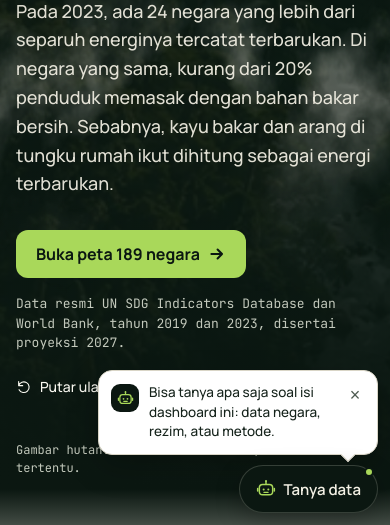
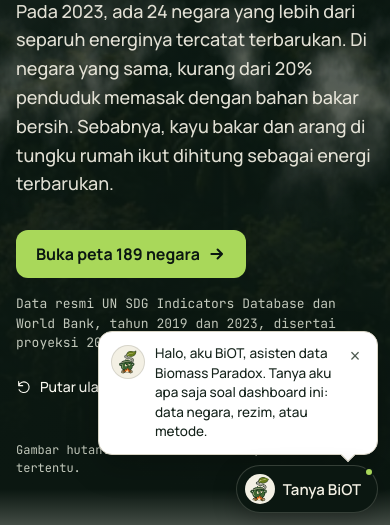
Before and after one commit to Febrianggi/biomass-paradox, a plain HTML site: page index.html in a window 390 px wide. Shown: the part 319-844 px from the top of the page. Drawn offline with Linux system fonts and the light colour scheme.

Commit message:
Introduce BiOT assistant and fixed hero on phone

```diff
--- a/dashboard/bot.js
+++ b/dashboard/bot.js
@@ -14,12 +14,12 @@ const WORKER_URL = "https://biomass-paradox-bot.febrianggicaesarimmanuel.workers
 
 const UI = {
   id: {
-    launch: "Tanya data", title: "Tanya data Biomass Paradox", close: "Tutup",
-    nudge: "Bisa tanya apa saja soal isi dashboard ini: data negara, rezim, atau metode.",
+    launch: "Tanya BiOT", title: "BiOT, asisten data Biomass Paradox", close: "Tutup",
+    nudge: "Halo, aku BiOT, asisten data Biomass Paradox. Tanya aku apa saja soal dashboard ini: data negara, rezim, atau metode.",
     nudgeClose: "Tutup notifikasi",
     intro: "Tanyakan apa saja soal 189 negara, perbandingan, rezim, atau metode pada dashboard ini.",
     label: "Pertanyaan Anda", placeholder: "Contoh: Indo gimana? atau bandingkan MY dan VN", send: "Kirim",
-    you: "Anda", bot: "Data", loading: "Memuat data...", thinking: "Menyusun jawaban...",
+    you: "Anda", bot: "BiOT", loading: "Memuat data...", thinking: "Menyusun jawaban...",
     error: "Data gagal dimuat. Muat ulang halaman, lalu coba lagi.",
     suggestions: ["Indo gimana?", "Bandingkan Malay dan Vietnam", "Negara ASEAN", "Memasak bersih terendah", "Kenapa pakai K-Means bukan GMM?"],
     footLocal: "Mode lokal: Tidak ada AI yang terlibat.",
@@ -55,12 +55,12 @@ const UI = {
     outliers: (list, n, nm) => `Enam pencilan multivariat Mahalanobis (D2 > 22,46, tetap dipertahankan karena mewakili kondisi nyata): ` + list.map((o) => `${nm(o)} (${o.iso3}, D2 ${n(o.mahalanobis_d2, 1)})`).join("; ") + "."
   },
   en: {
-    launch: "Ask the data", title: "Ask the Biomass Paradox data", close: "Close",
-    nudge: "You can ask anything about this dashboard: country data, regimes, or methods.",
+    launch: "Ask BiOT", title: "BiOT, the Biomass Paradox data assistant", close: "Close",
+    nudge: "Hi, I'm BiOT, the Biomass Paradox data assistant. Ask me anything about this dashboard: country data, regimes, or methods.",
     nudgeClose: "Dismiss notification",
     intro: "Ask anything about the 189 countries, comparisons, regimes, or dashboard methods.",
     label: "Your question", placeholder: "Example: How is Indo doing? or Compare MY and VN", send: "Send",
-    you: "You", bot: "Data", loading: "Loading the data...", thinking: "Writing answer...",
+    you: "You", bot: "BiOT", loading: "Loading the data...", thinking: "Writing answer...",
     error: "The data failed to load. Reload the page and try again.",
     suggestions: ["How is Indonesia doing?", "Compare Malaysia and Viet Nam", "ASEAN countries", "Lowest clean cooking", "Why K-Means instead of GMM?"],
     footLocal: "Local mode: No AI involved.",
@@ -157,7 +157,7 @@ const css = `
   transition: background-color 300ms cubic-bezier(0.22, 1, 0.36, 1);
 }
 .bp-bot-launch:hover { background: #1A2D23; }
-.bp-bot-launch svg { width: 20px; height: 20px; color: #A9D85A; flex: 0 0 auto; }
+.bp-bot-launch .bp-biot { width: 30px; height: 30px; margin-left: -8px; border-radius: 999px; background: #F3F0E4; }
 .bp-bot-launch[aria-expanded="true"] { display: none; }
 .bp-bot-dot {
   position: absolute; top: 1px; right: 3px; width: 10px; height: 10px; border-radius: 999px;
@@ -193,13 +193,13 @@ const css = `
   outline: 3px solid light-dark(#3F6212, #A9D85A); outline-offset: 2px; border-radius: 8px;
 }
 .bp-nudge-badge, .bp-head-badge {
-  flex: 0 0 auto; width: 28px; height: 28px; border-radius: 9px;
+  flex: 0 0 auto; width: 34px; height: 34px; border-radius: 999px;
   display: inline-flex; align-items: center; justify-content: center;
-  background: light-dark(#0B1711, #1C3126); color: #A9D85A;
+  background: #F3F0E4;
   border: 1px solid light-dark(rgba(11, 23, 17, 0.12), rgba(169, 216, 90, 0.25));
 }
 .bp-nudge-badge { margin-top: 1px; }
-.bp-nudge-badge svg, .bp-head-badge svg { width: 17px; height: 17px; }
+.bp-biot { display: block; width: 28px; height: 28px; flex: 0 0 auto; padding: 2px; box-sizing: border-box; }
 .bp-nudge-x {
   flex: 0 0 auto; min-width: 32px; min-height: 32px; margin: -2px -2px 0 0;
   border: 0; border-radius: 8px; background: transparent;
@@ -269,7 +269,7 @@ const lang = () => (document.documentElement.lang === "en" ? "en" : "id");
 const t = () => UI[lang()];
 const apiEndpoint = () => (typeof window.__BP_BOT_API__ === "string" ? window.__BP_BOT_API__ : WORKER_URL).trim();
 
-const BOT_ICON = '<svg viewBox="0 0 24 24" aria-hidden="true"><path d="M12 3v3" fill="none" stroke="currentColor" stroke-width="1.8" stroke-linecap="round"/><circle cx="12" cy="2.5" r="1.2" fill="currentColor"/><rect x="4" y="6.5" width="16" height="12.5" rx="4" fill="none" stroke="currentColor" stroke-width="1.8"/><path d="M2 11.5v3M22 11.5v3" fill="none" stroke="currentColor" stroke-width="1.8" stroke-linecap="round"/><circle cx="9.2" cy="12.5" r="1.25" fill="currentColor"/><circle cx="14.8" cy="12.5" r="1.25" fill="currentColor"/><path d="M9.5 16h5" fill="none" stroke="currentColor" stroke-width="1.6" stroke-linecap="round"/></svg>';
+const BOT_ICON = `<img class="bp-biot" src="${new URL("./img/biot-96.webp", import.meta.url)}" alt="" width="28" height="28" decoding="async">`;
 
 document.head.append(el("style", {}, css));
 const launch = el("button", { type: "button", class: "bp-bot-launch", "aria-expanded": "false", "aria-controls": "bp-bot" },
--- a/dashboard/index.html
+++ b/dashboard/index.html
@@ -3576,6 +3576,6 @@ footer.site-foot { border-top: 1px solid var(--line); padding: var(--s5) 0; colo
   });
 })();
 </script>
-<script type="module" src="./bot.js?v=4"></script>
+<script type="module" src="./bot.js?v=5"></script>
 </body>
 </html>
--- a/index.html
+++ b/index.html
@@ -147,7 +147,7 @@ img { display: block; max-width: 100%; }
 .hero-credit { position: absolute; left: 32px; bottom: 16px; color: var(--cream-muted); }
 @media (max-width: 640px) {
   .hero { min-height: 0; }
-  .hero-photo { object-position: 34% 50%; }
+  .hero-photo { object-position: 100% 50%; }
   .hero-scrim { background: linear-gradient(0deg, rgb(11, 23, 17) 0%, rgba(11, 23, 17, 0.72) 28%), rgba(11, 23, 17, 0.72); }
   .hero-inner { padding-top: 104px; padding-bottom: 80px; }
   .hero-credit { left: 16px; right: 16px; bottom: 12px; }
@@ -538,6 +538,6 @@ html[data-film="leaving"] #forest-film { opacity: 0; }
 })();
 </script>
 <script src="forest-intro.js"></script>
-<script type="module" src="dashboard/bot.js?v=4"></script>
+<script type="module" src="dashboard/bot.js?v=5"></script>
 </body>
 </html>
--- a/worker/worker.js
+++ b/worker/worker.js
@@ -57,7 +57,7 @@ function checkRate(ip) {
 function buildSystemPrompt(lang, context, selectedCountry) {
   const isEn = lang === "en";
   return [
-    "You are the data assistant for the Biomass Paradox Dashboard (SDG 7 and SDG 13, 189 sovereign economies, 2019 and 2023 plus 4-year 2027* projections).",
+    "You are BiOT, the data assistant for the Biomass Paradox Dashboard (SDG 7 and SDG 13, 189 sovereign economies, 2019 and 2023 plus 4-year 2027* projections).",
     isEn
       ? "Reply in clear, natural English."
       : "Jawab dalam bahasa Indonesia yang natural, ramah, dan jelas (pakai koma untuk desimal bila sesuai).",
```
Also changed, not shown: dashboard/img/biot-96.webp (added), 2 other files.
